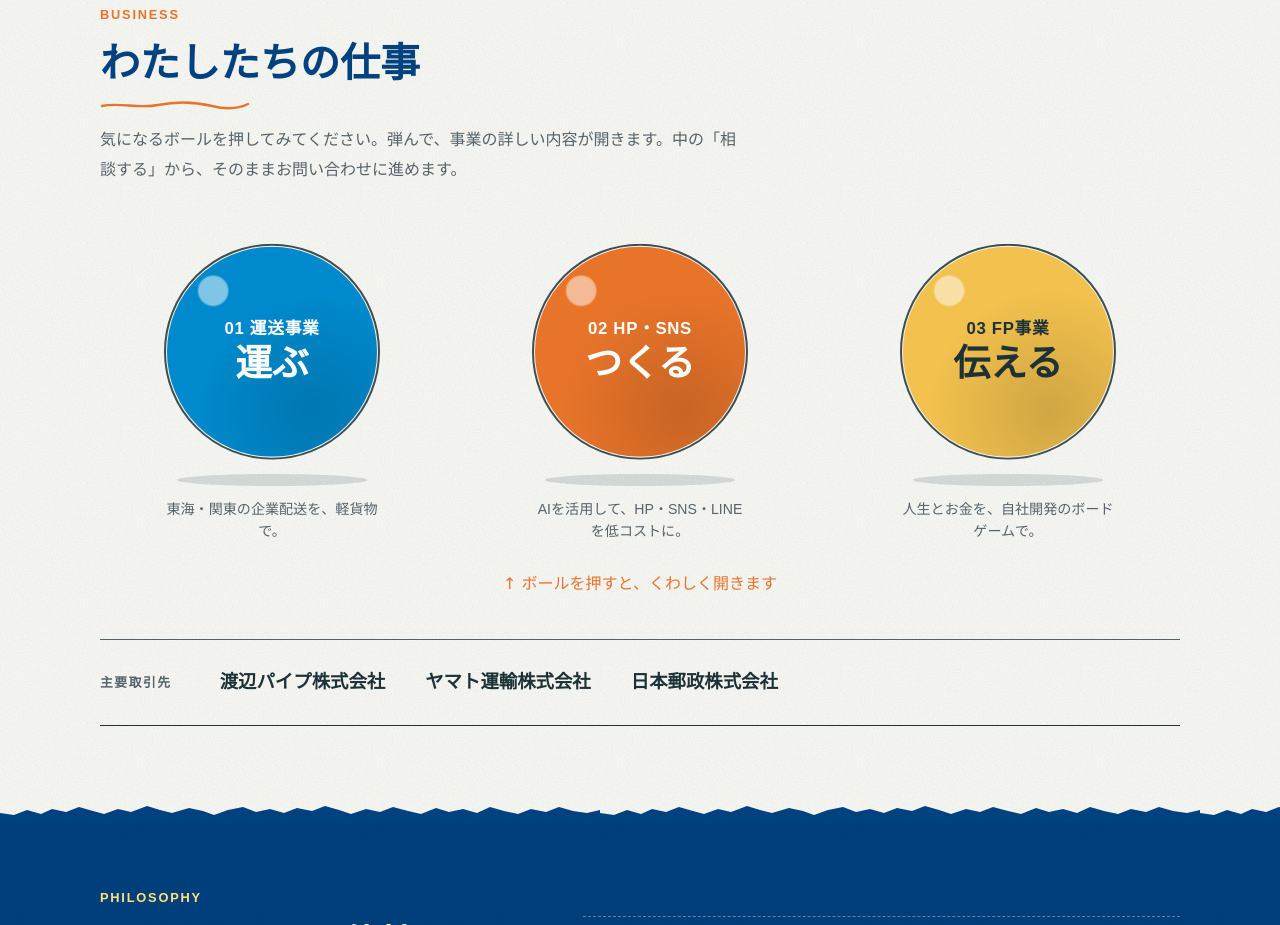
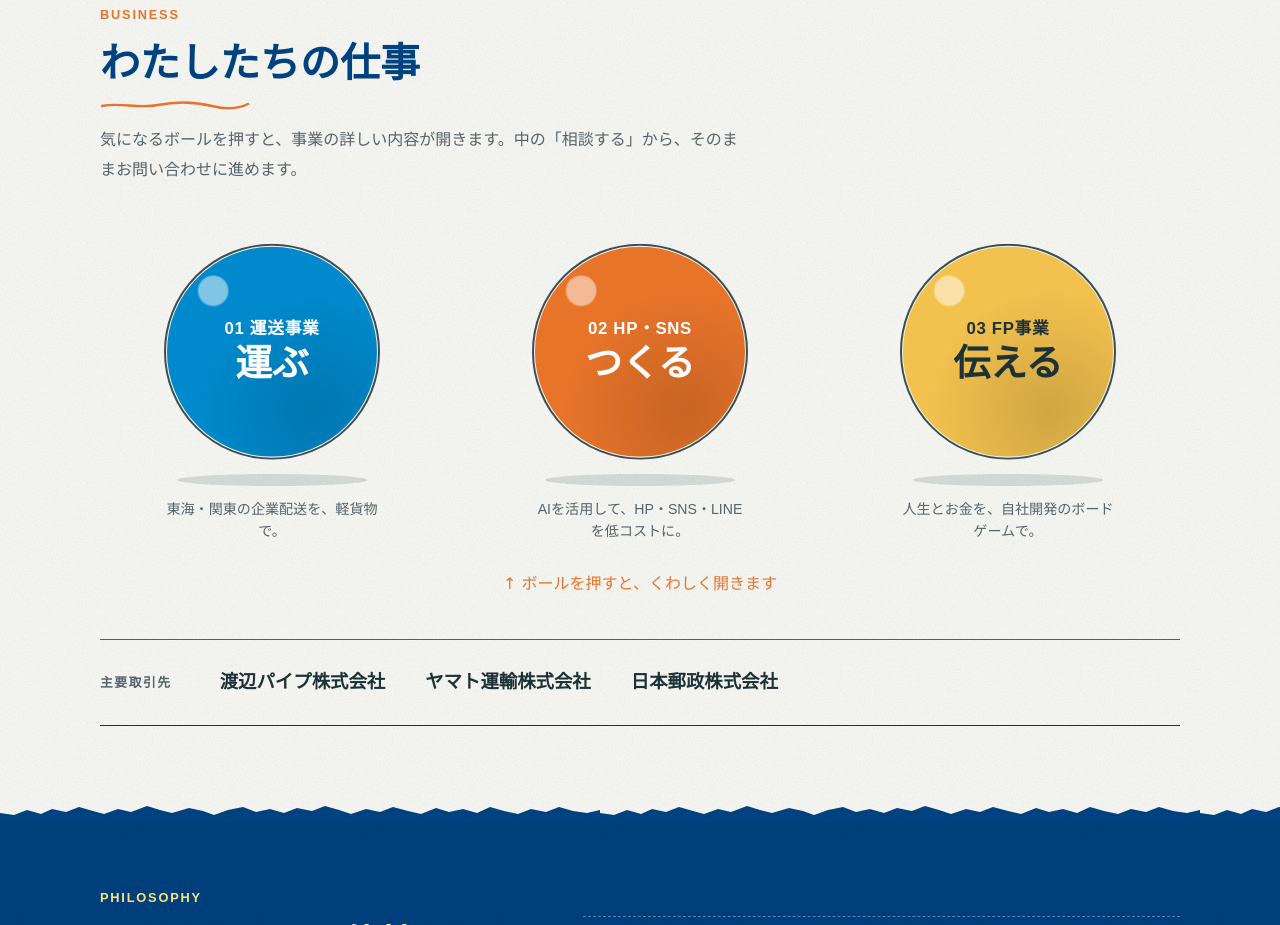
Before and after one commit to tshk10416-hub/nextability-hp-draft, a plain HTML site: page index.html in a window 1280 px wide. Shown: the part 1039-1964 px from the top of the page. Drawn offline with Linux system fonts and the light colour scheme; a web font is replaced by a local one.

Commit message:
わたしたちの仕事の説明から「弾んで」を削除

```diff
--- a/index.html
+++ b/index.html
@@ -409,7 +409,7 @@ body.lock{overflow:hidden}
     <div class="wrap">
       <p class="sec-label rise">BUSINESS</p>
       <h2 class="sec-title rise">わたしたちの仕事</h2>
-      <p class="sec-lead rise">気になるボールを押してみてください。弾んで、事業の詳しい内容が開きます。中の「相談する」から、そのままお問い合わせに進めます。</p>
+      <p class="sec-lead rise">気になるボールを押すと、事業の詳しい内容が開きます。中の「相談する」から、そのままお問い合わせに進めます。</p>
 
       <div class="balls rise">
         <div class="ball-wrap">
```
